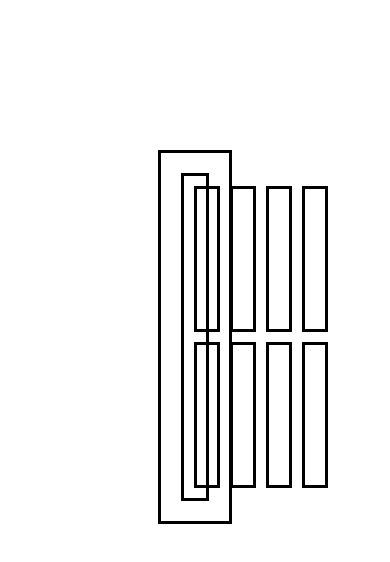
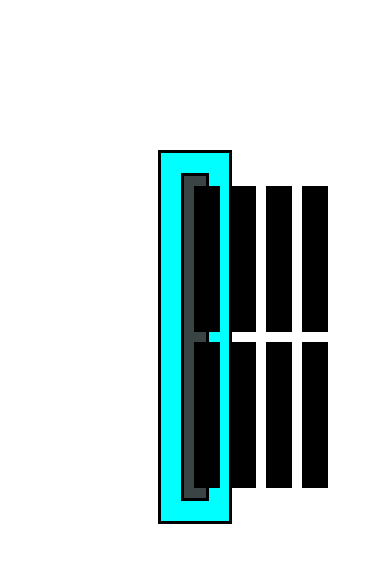
Before and after one commit to Meetawa/Box-in-a-box, a plain HTML site: page index.html in a window 390 px wide. Drawn offline with Linux system fonts and the light colour scheme.

Commit message:
fix css file

```diff
--- a/style.css
+++ b/style.css
@@ -2,9 +2,11 @@
   border: 3px solid black;
   margin: 150px;
   padding: 10px;
+  background-color: aqua;
 }
 .inner-box {
   border: 3px solid black;
+  background-color: rgb(58, 68, 68);
   margin: 10px;
   gap: 10px;
   display: grid;
@@ -13,6 +15,21 @@
 }
 .sub-box {
   border: 3px solid black;
+  background-color: rgb(0, 0, 0);
   padding: 10px;
   height: 120px;
 }
+@media only screen and (max-width: 500px) {
+  .outer-box {
+    border: 3px solid black;
+    margin: 150px;
+    padding: 10px;
+    background-color: aqua;
+  }
+  .sub-box {
+    border: 3px solid black;
+    background-color: rgb(0, 0, 0);
+    padding: 10px;
+    height: 120px;
+  }
+}
```
